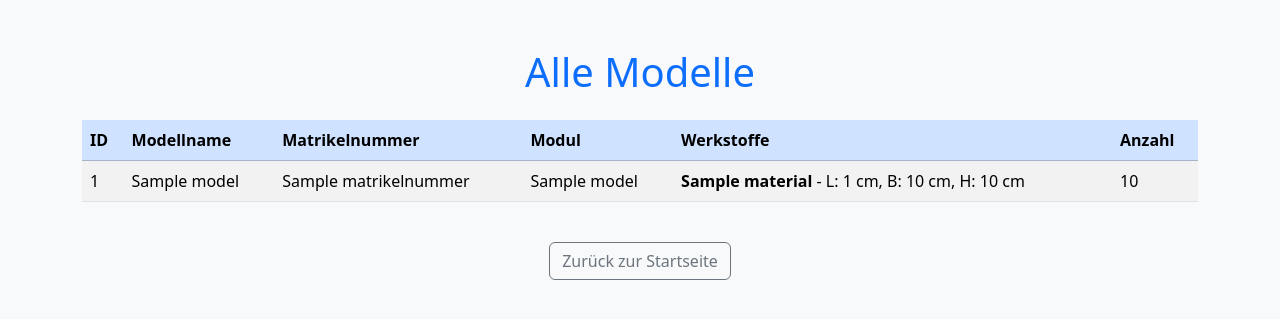
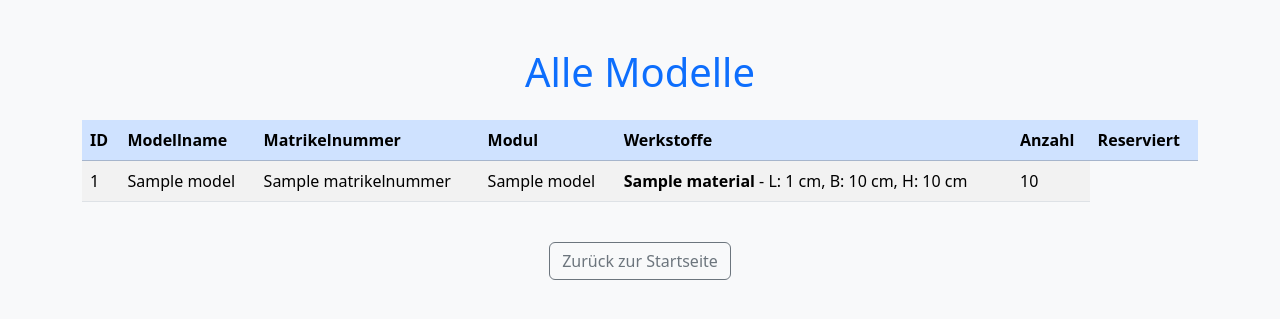
Before and after one commit to katringrs/recycling-app, a Python web app: template templates/all_models.html in a window 1280 px wide. Shown: the top 319 px of the page. Run offline with Jinja, Linux system fonts and the light colour scheme; the template is opened without the code that fills it: most values are stand-ins (such as "Sample title", 1, 10 or a date in 2020).

```diff
--- a/templates/all_models.html
+++ b/templates/all_models.html
@@ -22,6 +22,7 @@
                         <th>Modul</th> <!-- 📌 Neu: Modul anzeigen -->
                         <th>Werkstoffe</th>
                         <th>Anzahl</th> <!-- 📌 Neu: Anzahl anzeigen -->
+                        <th>Reserviert</th> <!-- 📌 Reservierungsstatus -->
                     </tr>
                 </thead>
                 <tbody>
```
